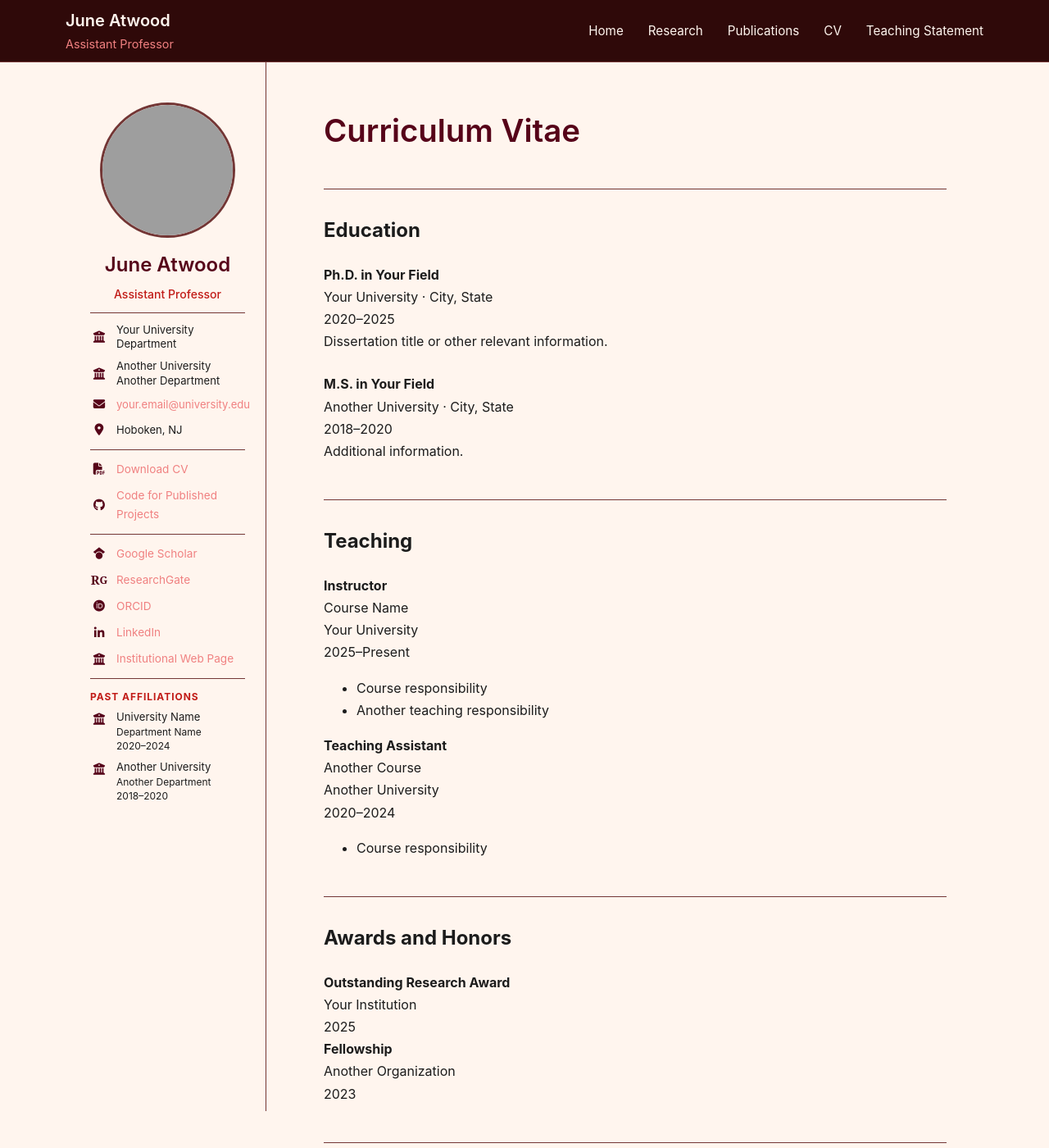
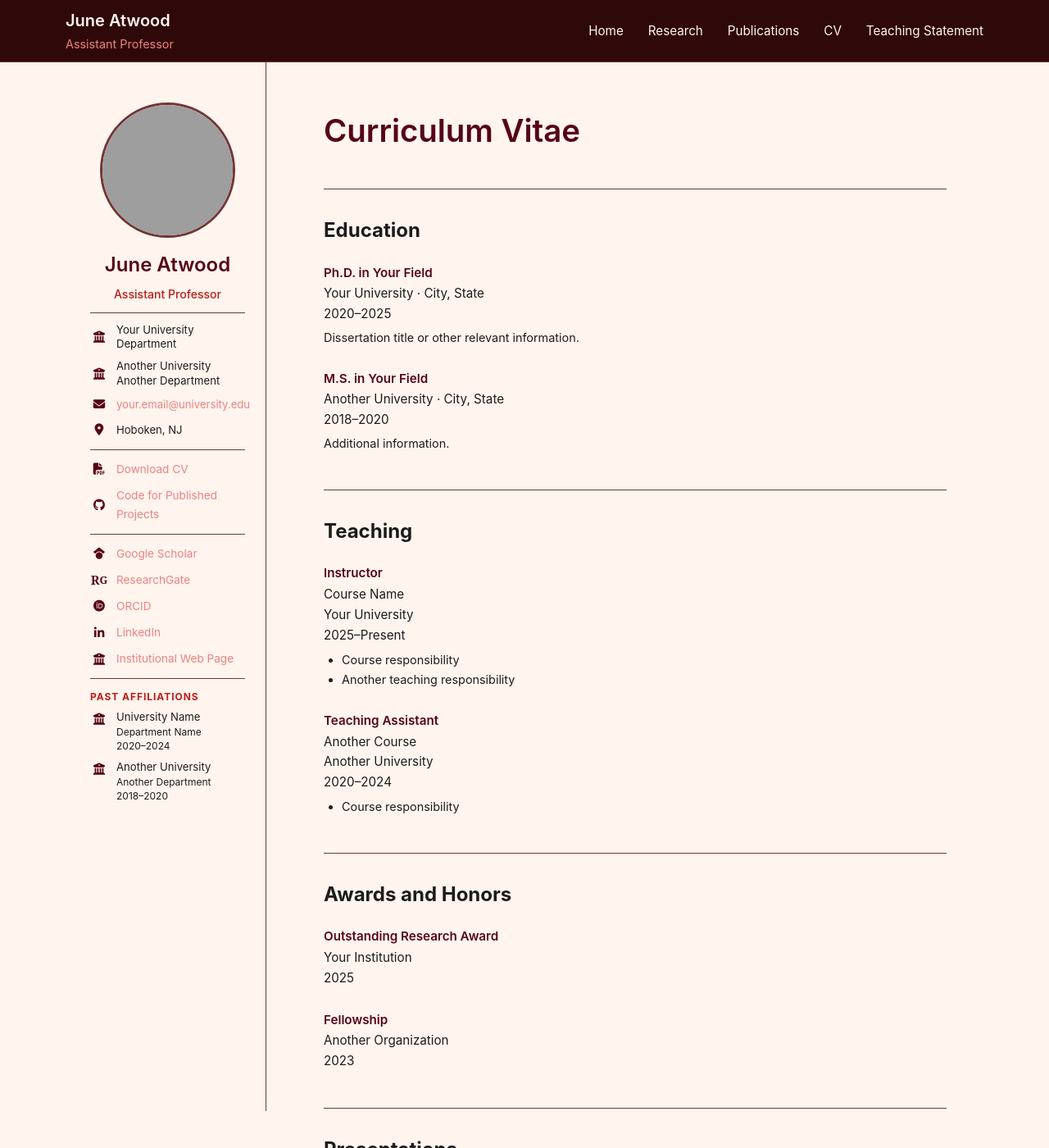
Before and after one commit to isugiura/isugiura.github.io, a Jekyll site: the page built from cv.md, in a window 1280 px wide and 1400 px high. Shown: the whole window at 82% size. Built offline with Jekyll 4.4.1, drawn with Linux system fonts in a browser that asks for light colours; grey boxes are pictures that could not be loaded.

Commit message:
Fixing formats with the changes from "themes" to "topics"

```diff
--- a/assets/css/style.scss
+++ b/assets/css/style.scss
@@ -506,7 +506,7 @@ body {
 
 
 /* =========================================================
-   RESEARCH INTERESTS
+   RESEARCH TOPICS
    ========================================================= */
 
 .research-interest {
@@ -676,11 +676,6 @@ body {
 }
 
 
-/*
-   Separator between DOI, Paper, and Code.
-   Smaller margins keep the links visually compact.
-*/
-
 .publication-links a:not(:last-child)::after {
   content: " · ";
 
@@ -740,10 +735,10 @@ body {
 
 
 /* =========================================================
-   PUBLICATION RESEARCH THEMES
+   PUBLICATION RESEARCH TOPICS
    ========================================================= */
 
-.publication-themes {
+.publication-topics {
   display: flex;
   flex-wrap: wrap;
   align-items: center;
@@ -754,17 +749,17 @@ body {
 }
 
 
-/* "Other relevant theme(s):" label */
+/* "Other relevant topic(s):" label */
 
-.publication-theme-label {
+.publication-topic-label {
   font-size: 0.8rem;
   font-weight: 600;
 }
 
 
-/* Theme labels - general */
+/* Topic labels - general */
 
-.publication-themes .publication-theme {
+.publication-topics .publication-topic {
   display: inline-block;
 
   padding: 0 3px;
@@ -787,9 +782,9 @@ body {
 }
 
 
-/* Linked themes - filled rectangle */
+/* Linked topics - filled rectangle */
 
-.publication-themes a.publication-theme {
+.publication-topics a.publication-topic {
   color: var(--accent);
 
   background-color: var(--accent-muted);
@@ -800,7 +795,7 @@ body {
 }
 
 
-.publication-themes a.publication-theme:hover {
+.publication-topics a.publication-topic:hover {
   color: var(--link);
 
   background-color: var(--accent-muted);
@@ -811,9 +806,9 @@ body {
 }
 
 
-/* Unlinked themes - unfilled rectangle */
+/* Unlinked topics - unfilled rectangle */
 
-.publication-themes span.publication-theme {
+.publication-topics span.publication-topic {
   color: var(--accent);
 
   background-color: transparent;
@@ -890,16 +885,6 @@ body {
    PUBLICATION LISTS
    ========================================================= */
 
-/*
-   All publication lists use the same vertical-line
-   treatment, including:
-
-   - Submitted
-   - In Preparation
-   - Publications by Year
-   - Publications by Research Theme
-*/
-
 .publication-list {
   margin-top: 20px;
 
@@ -941,10 +926,10 @@ body {
 
 
 /* =========================================================
-   PUBLICATIONS — BY RESEARCH THEME
+   PUBLICATIONS — BY TOPIC
    ========================================================= */
 
-.main-content h2.publication-theme-heading {
+.main-content h2.publication-topic-heading {
   position: relative;
 
   margin-top: 25px;
@@ -963,11 +948,165 @@ body {
 }
 
 
-/* First heading in the By Research Theme view */
+/* First heading in the By Topic view */
 
-.publication-theme-section:first-child
-.publication-theme-heading {
+.publication-topic-section:first-child
+.publication-topic-heading {
   margin-top: 0;
+}
+
+
+/* =========================================================
+   RESEARCH TOPIC SECTIONS
+   ========================================================= */
+
+/*
+   Used by research.md.
+
+   We keep .research-interest as an alias so the page
+   continues to work even if the section class has not
+   yet been renamed to .research-topic.
+*/
+
+.research-topic,
+.research-interest {
+  margin-bottom: 50px;
+
+  scroll-margin-top: 100px;
+}
+
+
+.research-topic h2,
+.research-interest h2 {
+  margin-top: 45px;
+  margin-bottom: 15px;
+
+  padding-top: 25px;
+
+  color: var(--accent);
+
+  font-size: 1.5rem;
+
+  border-top: 1px solid var(--border);
+}
+
+
+.research-topic > p,
+.research-interest > p {
+  margin-bottom: 20px;
+}
+
+
+/* =========================================================
+   CURRICULUM VITAE
+   ========================================================= */
+
+/*
+   General CV entry.
+
+   The CV page now pulls all information from
+   site_info.yml, including:
+
+   - Education
+   - Research Experience
+   - Teaching
+   - Awards and Honors
+   - Grants
+   - Presentations
+   - Professional Memberships
+   - Service
+   - Outreach
+*/
+
+.cv-entry {
+  margin: 0 0 28px;
+
+  color: var(--text-main);
+
+  font-size: 0.95rem;
+
+  line-height: 1.5;
+}
+
+
+/* Main CV entry title */
+
+.cv-entry > strong {
+  display: block;
+
+  margin-bottom: 3px;
+
+  color: var(--text-section);
+
+  font-weight: 600;
+}
+
+
+/* Institution / organization / location */
+
+.cv-entry > div {
+  margin-bottom: 2px;
+
+  color: var(--text-main);
+}
+
+
+/* Details paragraph */
+
+.cv-entry > p {
+  margin: 6px 0 0;
+
+  font-size: 0.9rem;
+
+  line-height: 1.5;
+}
+
+
+/* CV bullet lists */
+
+.cv-entry ul {
+  margin: 7px 0 0;
+
+  padding-left: 22px;
+}
+
+
+.cv-entry li {
+  margin-bottom: 3px;
+
+  font-size: 0.9rem;
+
+  line-height: 1.5;
+}
+
+
+/*
+   Download CV link
+*/
+
+.main-content > p:first-of-type a {
+  font-weight: 500;
+
+  text-decoration: none;
+}
+
+
+.main-content > p:first-of-type a:hover {
+  text-decoration: underline;
+}
+
+
+/* =========================================================
+   HOME PAGE — EDUCATION
+   ========================================================= */
+
+/*
+   Education entries on index.md reuse .cv-entry.
+   This keeps the homepage and CV visually consistent.
+*/
+
+.main-content .cv-entry {
+  max-width: 800px;
 }
 
 
@@ -1015,8 +1154,7 @@ body {
 /*
    The general .main-content a:hover rule changes
    links to --link-hover. The 404 email is intentionally
-   kept at --link on hover, so this selector is more
-   specific and does not require !important.
+   kept at --link on hover.
 */
 
 .error-page .error-email {
@@ -1172,6 +1310,13 @@ body {
   }
 
 
+  /* CV */
+
+  .cv-entry {
+    margin-bottom: 24px;
+  }
+
+
   /* Footer */
 
   .footer-inner {
@@ -1204,4 +1349,16 @@ body {
   .error-code {
     font-size: 4.5rem;
   }
+
+
+  .publication-title,
+  .publication-authors,
+  .publication-journal {
+    font-size: 0.85rem;
+  }
+
+
+  .publication-topics {
+    align-items: flex-start;
+  }
 }
```
